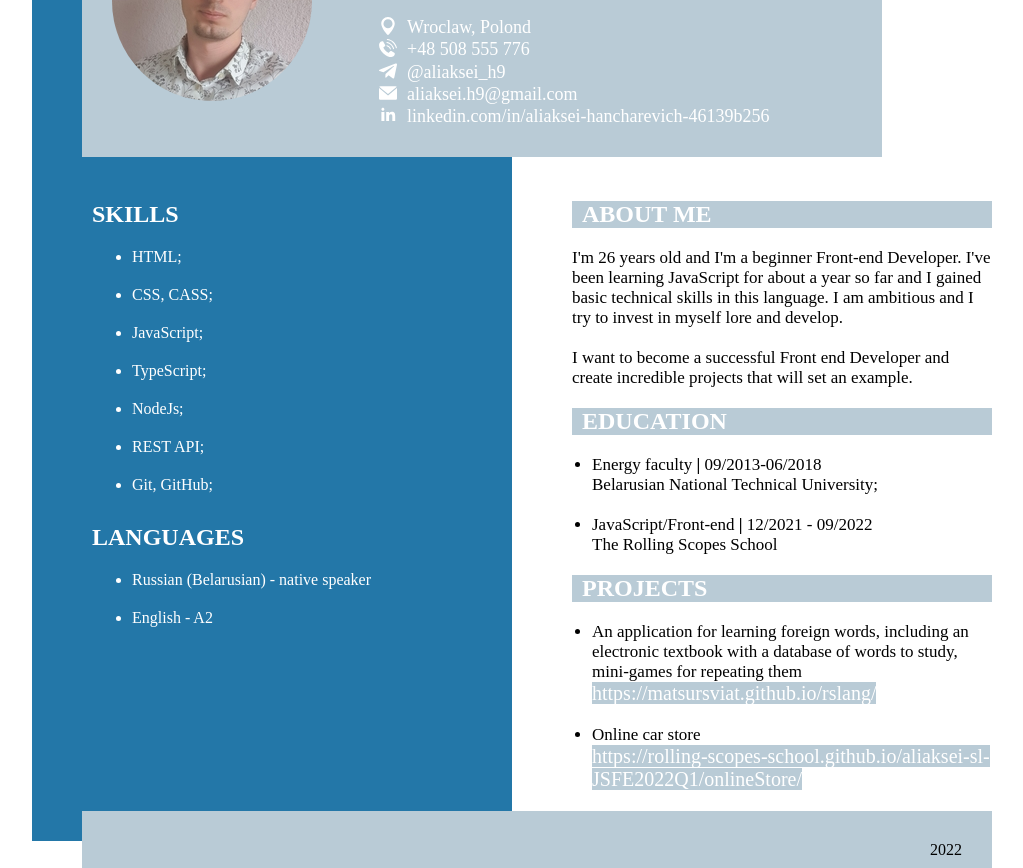
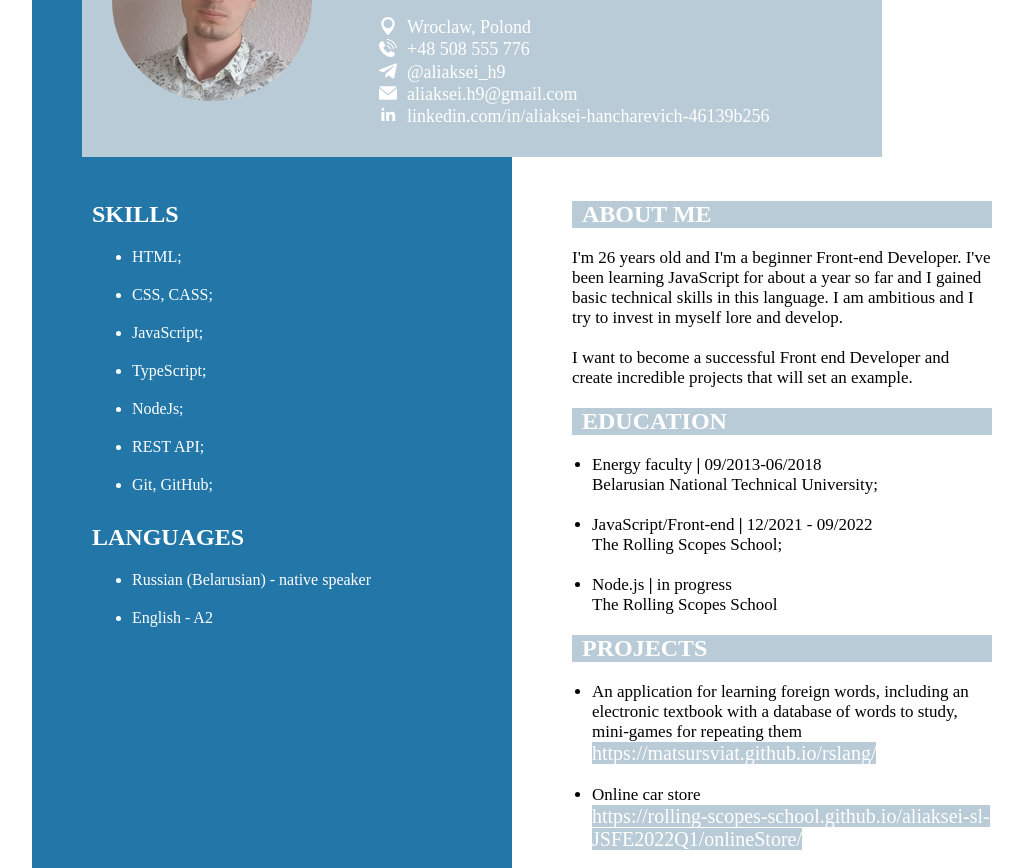
Before and after one commit to ALIAKSEI-sl/cv, a plain HTML site: page index.html in a window 1280 px wide. Shown: the part 229-1097 px from the top of the page, without its empty margins (128-1151 px from the left). Drawn offline with Linux system fonts and the light colour scheme.

Commit message:
feat: add Node.js course

```diff
--- a/index.html
+++ b/index.html
@@ -77,6 +77,8 @@
                         <li>Energy faculty <b>|</b> 09/2013-06/2018
                             <br>Belarusian National Technical University;</li>
                         <li> JavaScript/Front-end <b>|</b> 12/2021 - 09/2022
+                            <br>The Rolling Scopes School;</li>
+                        <li> Node.js <b>|</b> in progress
                             <br>The Rolling Scopes School</li>
                     </ul>
                 </div>
--- a/style.css
+++ b/style.css
@@ -62,7 +62,7 @@
     padding-left: 60px;
     background-color:rgb(35, 119, 168);
     color: rgb(255, 255, 255);
-    height: 1020px;
+    height: 1100px;
 }
 
 .section-right {
@@ -107,6 +107,10 @@
 
 .education-item li:first-child {
     padding-bottom: 20px;
+}
+
+.education-item li:last-child {
+    padding-top: 20px;
 }
 
 .map {
```
